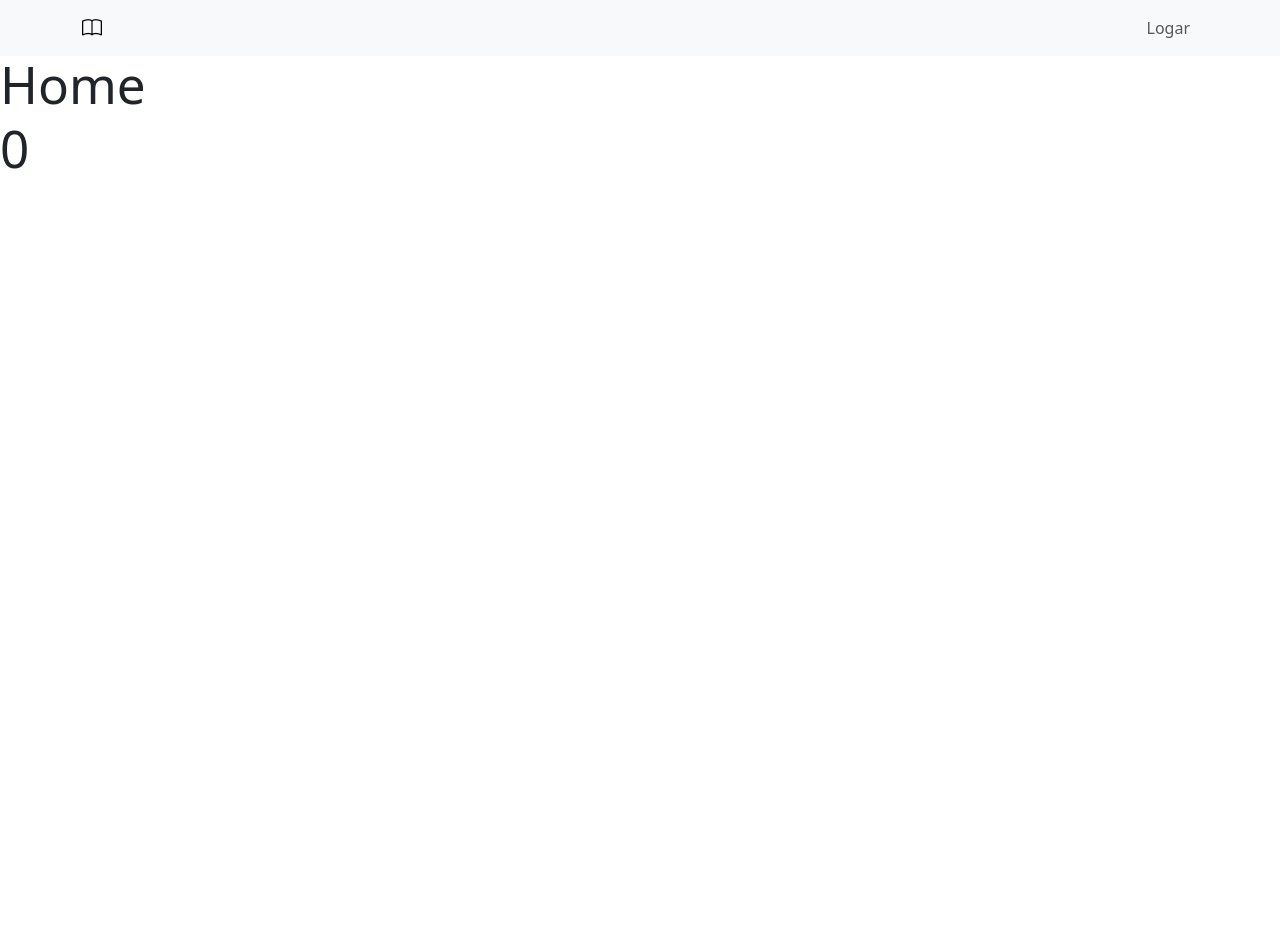
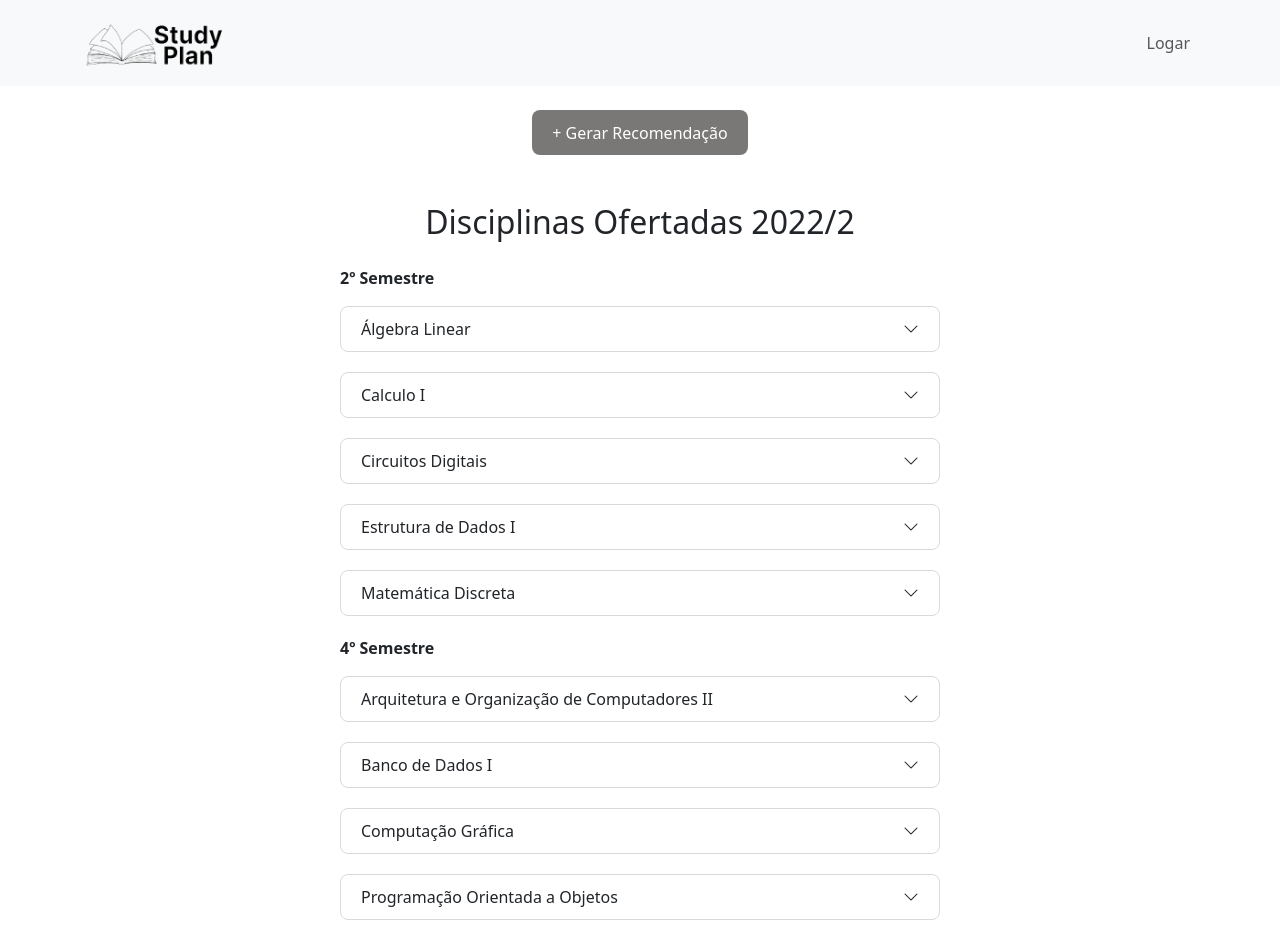
Before and after one commit to AndressaARodrigues/Study-Plan, a React (Vite) app: page / in a window 1280 px wide. Shown: the top 938 px of the page. Before the commit the page ends 800 px from the top, so only its background shows below. Built offline with nearby package versions, Linux system fonts and the light colour scheme.

Commit message:
Ajustes no layout das views

```diff
--- a/package.json
+++ b/package.json
@@ -15,6 +15,7 @@
     "bootstrap": "^5.3.2",
     "bootstrap-icons": "^1.11.1",
     "firebase": "^10.5.0",
+    "font-awesome": "^4.7.0",
     "react": "^18.2.0",
     "react-bootstrap": "^2.9.0",
     "react-dom": "^18.2.0",
--- /dev/null
+++ b/src/components/accordion/accordion.css
@@ -0,0 +1,23 @@
+.accordion-container {
+    width: 600px;
+    margin-bottom: 20px;
+    display: flex;
+    flex-direction: column;
+}
+
+.accordion-title {
+    cursor: pointer;
+    padding: 10px 20px;
+    border-radius: 8px;
+    display: flex;
+    justify-content: space-between;
+    align-items: center;
+    border: 1px solid #d9d9d9;
+}
+
+.accordion-info {
+    background-color: #f6f6f6;
+    padding: 5px;
+    border-radius: 8px;
+    padding-left: 20px;
+}
--- /dev/null
+++ b/src/components/accordion/accordion.tsx
@@ -0,0 +1,37 @@
+import React, { useState } from 'react';
+import './accordion.css';
+
+function AccordionComponent({ title, codigoDisciplina, cargaHoraria, tipoDisciplina}) {
+  const [isOpen, setIsOpen] = useState(false);
+
+  const toggleAccordion = () => {
+    setIsOpen(!isOpen);
+  };
+
+  return (
+    <div className='accordion-container'>
+      <div
+        className='accordion-title'
+        onClick={toggleAccordion}
+        style={{
+            border: `1px solid ${isOpen ? 'blue' : '#D9D9D9'}`,
+            color: isOpen ? 'blue' : '',
+        }}
+        >
+        {title}
+        <i className={`fa ${isOpen ? 'bi bi-chevron-up' : 'bi bi-chevron-down'}`}
+           style={{ color: `${isOpen ? 'blue' : ''}`}
+        } />
+      </div>
+      {isOpen && (
+        <div className='accordion-info'>
+            <p>Codigo da disciplina: {codigoDisciplina}</p>
+            <p>Carga Horária: {cargaHoraria}</p>
+            <p>{tipoDisciplina}</p>
+        </div>
+      )}
+    </div>
+  );
+}
+
+export default AccordionComponent;
--- a/src/components/navbar/mainNavigation.css
+++ b/src/components/navbar/mainNavigation.css
@@ -0,0 +1,5 @@
+.logo{
+    width: 150px;
+    height: 60px;
+
+}
--- a/src/components/navbar/menu.jsx
+++ b/src/components/navbar/mainNavigation.jsx
@@ -4,6 +4,8 @@ import Nav from 'react-bootstrap/Nav';
 import Navbar from 'react-bootstrap/Navbar';
 import './mainNavigation.css';
 import { useSelector, useDispatch } from 'react-redux';
+import Logo from '../../assets/logo.png'
+import './mainNavigation.css'
 
 function MainNavigation() {
     const dispatch = useDispatch();
@@ -13,7 +15,7 @@ function MainNavigation() {
             <Navbar collapseOnSelect expand="lg" className="bg-body-tertiary">
                 <Container>
                     <Navbar.Brand as={Link} to="/">
-                        <i className="bi bi-book"></i>
+                        <img src={Logo} alt="Logo"  className="logo" />
                     </Navbar.Brand>
                     <Navbar.Toggle aria-controls="responsive-navbar-nav" />
                     <Navbar.Collapse id="responsive-navbar-nav">
--- a/src/store/store.jsx
+++ b/src/store/store.jsx
@@ -1,6 +1,7 @@
 import { configureStore } from '@reduxjs/toolkit';
 import userReducer from './userReducer';
 import { persistStore, persistReducer } from 'redux-persist';
+
 import storage from 'redux-persist/lib/storage';
 
 const persistConfig = {
--- /dev/null
+++ b/src/view/home/home.css
@@ -0,0 +1,16 @@
+.custom-container2 {
+    padding-bottom: 50px;
+    display: flex;
+    flex-direction: column;
+    justify-content: center;
+    align-items: center;
+}
+
+.custom-button{
+    background-color: #7A7777;
+    color: white;
+}
+
+.custom-button:hover{
+    background-color: #0057FF;
+}
--- a/src/view/home/home.jsx
+++ b/src/view/home/home.jsx
@@ -1,14 +1,199 @@
-import { useSelector } from 'react-redux';
-import Navbar from '../../components/navbar/menu';
+//import { useSelector } from 'react-redux';
+import Navbar from '../../components/navbar/mainNavigation';
+import AccordionComponent from '../../components/accordion/accordion';
+import './home.css';
+
+const accordionData = [
+    {
+        title: "Álgebra Linear",
+        codigoDisciplina: "Al0335",
+        cargaHoraria: "60 horas",
+        tipoDisciplina: "Disciplina complementar",
+    },
+    {
+        title: "Calculo I",
+        codigoDisciplina: "Al0335",
+        cargaHoraria: "60 horas",
+        tipoDisciplina: "Disciplina complementar",
+    },
+    {
+        title: "Circuitos Digitais",
+        codigoDisciplina: "Al0335",
+        cargaHoraria: "60 horas",
+        tipoDisciplina: "Disciplina complementar",
+    },
+    {
+        title: "Estrutura de Dados I",
+        codigoDisciplina: "Al0335",
+        cargaHoraria: "60 horas",
+        tipoDisciplina: "Disciplina complementar",
+    }
+];
+
+const accordionData2 = [
+    {
+        title: "Álgebra Linear",
+        codigoDisciplina: "Al0335",
+        cargaHoraria: "60 horas",
+        tipoDisciplina: "Disciplina obrigatória",
+    },
+    {
+        title: "Calculo I",
+        codigoDisciplina: "Al0335",
+        cargaHoraria: "60 horas",
+        tipoDisciplina: "Disciplina obrigatória",
+    },
+    {
+        title: "Circuitos Digitais",
+        codigoDisciplina: "Al0335",
+        cargaHoraria: "60 horas",
+        tipoDisciplina: "Disciplina obrigatória",
+    },
+    {
+        title: "Estrutura de Dados I",
+        codigoDisciplina: "Al0335",
+        cargaHoraria: "60 horas",
+        tipoDisciplina: "Disciplina obrigatória",
+    },
+    {
+        title: "Matemática Discreta",
+        codigoDisciplina: "Al0335",
+        cargaHoraria: "60 horas",
+        tipoDisciplina: "Disciplina obrigatória",
+    }
+];
+
+const accordionData4 = [
+    {
+        title: "Arquitetura e Organização de Computadores II",
+        codigoDisciplina: "Al0335",
+        cargaHoraria: "60 horas",
+        tipoDisciplina: "Disciplina obrigatória",
+    },
+    {
+        title: "Banco de Dados I",
+        codigoDisciplina: "Al0335",
+        cargaHoraria: "60 horas",
+        tipoDisciplina: "Disciplina obrigatória",
+    },
+    {
+        title: "Computação Gráfica",
+        codigoDisciplina: "Al0335",
+        cargaHoraria: "60 horas",
+        tipoDisciplina: "Disciplina obrigatória",
+    },
+    {
+        title: "Programação Orientada a Objetos",
+        codigoDisciplina: "Al0335",
+        cargaHoraria: "60 horas",
+        tipoDisciplina: "Disciplina obrigatória",
+    },
+    {
+        title: "Projeto e Análise de Algoritmos",
+        codigoDisciplina: "Al0335",
+        cargaHoraria: "60 horas",
+        tipoDisciplina: "Disciplina obrigatória",
+    }
+];
+
+const accordionData6 = [
+    {
+        title: "Computabilidade",
+        codigoDisciplina: "Al0335",
+        cargaHoraria: "60 horas",
+        tipoDisciplina: "Disciplina obrigatória",
+    },
+    {
+        title: "Engenharia de Software II",
+        codigoDisciplina: "Al0335",
+        cargaHoraria: "60 horas",
+        tipoDisciplina: "Disciplina obrigatória",
+    },
+    {
+        title: "Redes de Computadores",
+        codigoDisciplina: "Al0335",
+        cargaHoraria: "60 horas",
+        tipoDisciplina: "Disciplina obrigatória",
+    }
+];
+
+const accordionData8 = [
+    {
+        title: "Sistemas da Informação",
+        codigoDisciplina: "Al0335",
+        cargaHoraria: "60 horas",
+        tipoDisciplina: "Disciplina obrigatória",
+    }
+];
 
 function Home() {
-
     return (
         <>
             <Navbar/>
-            <h1>Home</h1>
-            <h1>{useSelector( state => state.userEmail)}</h1>
-            <h1>{useSelector( state => state.userLogged)}</h1>
+            <div className='conteiner custom-container2'>
+                <button className='my-4 custom-button'> + Gerar Recomendação</button>
+                <p className="h2 text-center my-4">Disciplinas Ofertadas 2022/2</p>
+                <div>
+                    <p><b>2º Semestre</b></p>
+                    {accordionData2.map((item, index) => (
+                        <AccordionComponent
+                        key={index}
+                        title={item.title}
+                        codigoDisciplina={item.codigoDisciplina}
+                        cargaHoraria={item.cargaHoraria}
+                        tipoDisciplina={item.tipoDisciplina}
+                        />
+                    ))}
+                </div>
+                <div>
+                    <p><b>4º Semestre</b></p>
+                    {accordionData4.map((item, index) => (
+                        <AccordionComponent
+                            key={index}
+                            title={item.title}
+                            codigoDisciplina={item.codigoDisciplina}
+                            cargaHoraria={item.cargaHoraria}
+                            tipoDisciplina={item.tipoDisciplina}
+                        />
+                    ))}
+                </div>
+                <div>
+                    <p><b>6º Semestre</b></p>
+                    {accordionData6.map((item, index) => (
+                        <AccordionComponent
+                            key={index}
+                            title={item.title}
+                            codigoDisciplina={item.codigoDisciplina}
+                            cargaHoraria={item.cargaHoraria}
+                            tipoDisciplina={item.tipoDisciplina}
+                        />
+                    ))}
+                </div>
+                <div>
+                    <p><b>8º Semestre</b></p>
+                    {accordionData8.map((item, index) => (
+                        <AccordionComponent
+                            key={index}
+                            title={item.title}
+                            codigoDisciplina={item.codigoDisciplina}
+                            cargaHoraria={item.cargaHoraria}
+                            tipoDisciplina={item.tipoDisciplina}
+                        />
+                    ))}
+                </div>
+                <div>
+                    <p><b>Disciplinas Complementares</b></p>
+                    {accordionData.map((item, index) => (
+                        <AccordionComponent
+                            key={index}
+                            title={item.title}
+                            codigoDisciplina={item.codigoDisciplina}
+                            cargaHoraria={item.cargaHoraria}
+                            tipoDisciplina={item.tipoDisciplina}
+                        />
+                    ))}
+                </div>
+            </div>
         </>
     );
 }
--- a/src/view/login/login.jsx
+++ b/src/view/login/login.jsx
@@ -5,7 +5,7 @@ import Form from 'react-bootstrap/Form';
 import Image from 'react-bootstrap/Image';
 import Logo from '../../assets/logo-img.png';
 import '../login/login.css';
-//import Navbar from '../../components/navbar/menu';
+
 import { getAuth, signInWithEmailAndPassword } from 'firebase/auth';
 import firebase from '../../config/firebase';
 import { useSelector, useDispatch } from 'react-redux';
--- a/src/view/perfil/perfil.css
+++ b/src/view/perfil/perfil.css
@@ -1,4 +1,4 @@
 .custom-container {
-    /*width: 500px; */
+    width: 600px;
     padding-bottom: 50px;
 }
```
Also changed, not shown: src/view/perfil/perfil.jsx (+81 -62 lines), src/assets/logo.png (added), 1 other file (tests, documents, lock files or other folders).
